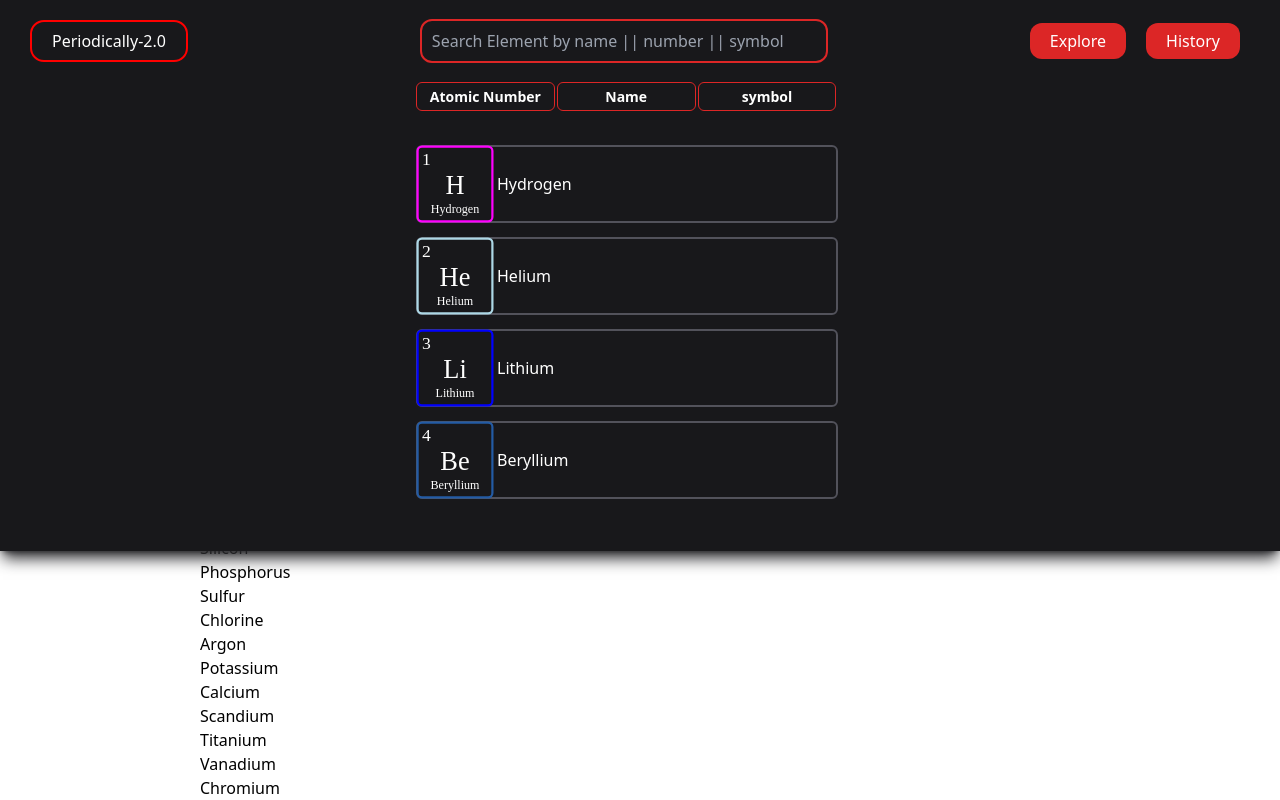
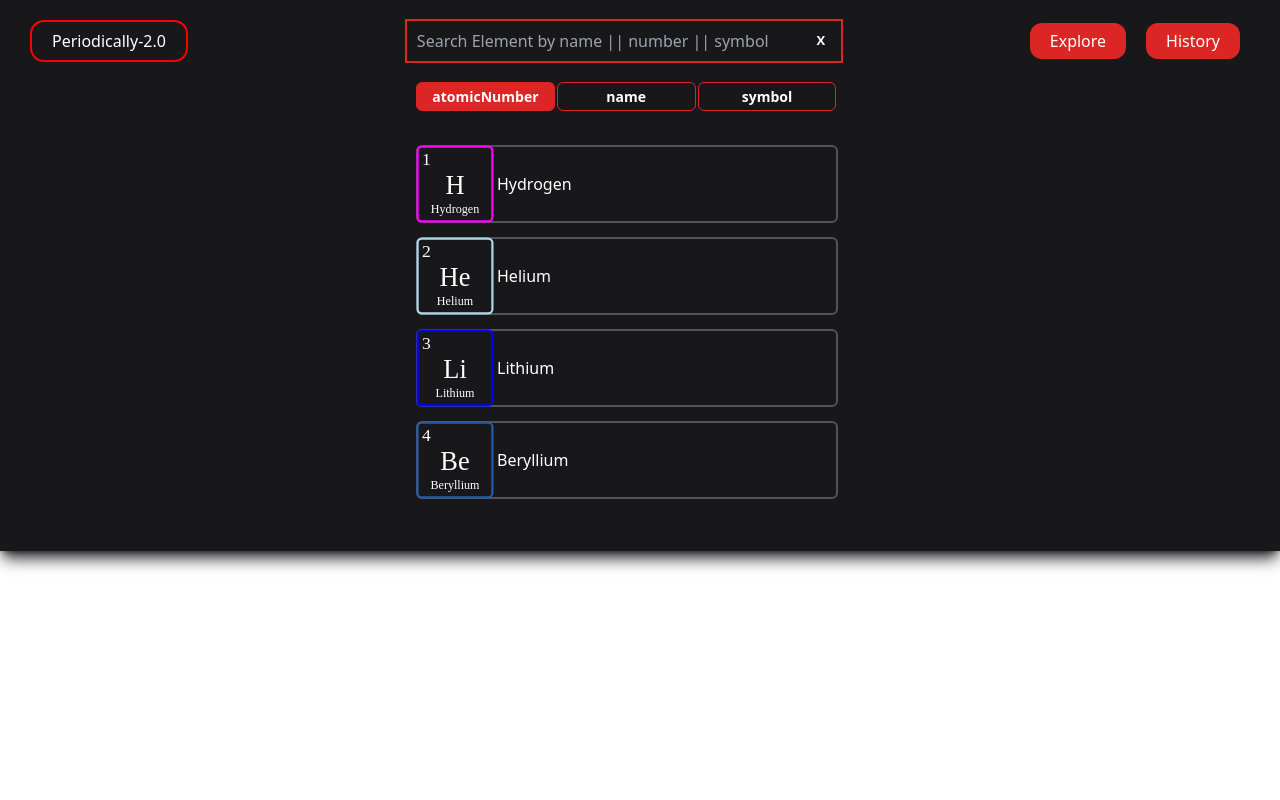
Before and after one commit to priyanshu082/periodix, a Next.js app: page /useless in a window 1280 px wide. Both pictures are taken after a click on the element 623 px from the left and 41 px from the top of the page. Shown: the top 800 px of the page. Built offline with nearby package versions, Linux system fonts and the light colour scheme.

Commit message:
debouncing is added and cross button is update in searching

```diff
--- a/src/app/useless/page.jsx
+++ b/src/app/useless/page.jsx
@@ -16,9 +16,24 @@ const Page = () => {
         setTableData(result)
     }
 
-    useEffect(()=>{
+    const Mydebounce=(fn,d)=>{
+      let timer
 
-    })
+      const debounce =(...args)=>{
+
+        if(timer) clearInterval(timer)
+          timer= setTimeout(() =>fn(...args) , d);
+      };
+
+      return debounce
+    }
+
+    const myfunct=(...arg)=>{
+      console.log(...arg)
+    }
+
+    const debounceFunction=Mydebounce(myfunct,500)
+    debounceFunction(100,100,100,100)
 
   return (
     <div className='pt-[200px] pl-[200px]'>
@@ -27,17 +42,17 @@ const Page = () => {
         value={searchQuery}
         onChange={handleSearch}
         />
-        {/* {data.map((data)=>(
-            <div>{data.name}</div>
-        ))} */}
 
 
-        {Tabledata.map((searcData,key)=>(
+{/*   {Tabledata.map((searcData,key)=>(
            <div key={key} className=''>
             {searcData.name}
            </div>
+        ))} */}
 
-        ))}
+        <div onClick={()=>debounceFunction(100,100,103)}>
+        click me
+        </div>
 
     </div>
   )
--- a/src/components/Navabr.jsx
+++ b/src/components/Navabr.jsx
@@ -1,53 +1,65 @@
 "use client";
 import React, { useEffect, useState } from "react";
 import SearchElementCard from "./SearchElementCard";
-
+import { searchInput } from "@/utils/navbar";
+import { myDebounce } from "@/utils/debounce";
 
 const Navabr = () => {
+  const data = require("../utils/data.json");
+  const [display, setDisplay] = useState(false);
+  const [active, setActive] = useState("atomicNumber");
+  const [filterData, setFilterData] = useState(data);
+  const [searchQuery, setSearchQuery] = useState("");
 
+  //   search function
+  const functToSetQuery = (value) => {
+    setSearchQuery(value);
+  };
+  const debounceString = myDebounce(functToSetQuery, 1);
 
-  const data=require('../utils/data.json')
-  const [display, setDisplay] = useState(false);
-  const [active, setActive] = useState("");
-  const [filterData,setFilterData]= useState(data)
-  const [searchQuery, setSearchQuery] = useState('')
-
-//   useEffect(()=>{
-//     setFilterData(data)
-//   },[data])
-
-  const handleSearch=(event)=>{
-    setSearchQuery(event.target.value)
-    const result = data.filter(item=>item.name.toLowerCase().includes(searchQuery.toLowerCase()))
-    setFilterData(result)
+  useEffect(() => {
+    if (searchQuery !== "") {
+      const result = data.filter((item) =>
+        item[active].toLowerCase().includes(searchQuery.toLowerCase())
+      );
+      setFilterData(result);
+    } else {
+      setFilterData(data);
     }
 
-  const searchInput = [
-    { name: "Atomic Number" },
-    { name: "Name" },
-    { name: "symbol" },
-  ];
-
+    console.log("succesfull");
+  });
 
   return (
     <div className="flex flex-col text-white z-50 w-full fixed bg-zinc-900 shadow-lg shadow-zinc-800 ">
-
       {/* navbar content  */}
       <div className=" flex flex-row justify-between items-center pr-[40px]">
         {/* logo */}
         <div className="logo">Periodically-2.0</div>
 
         {/* searchbar */}
+        <div className="flex flex-row items-center border-[2px] border-red-600 pr-[10px]">
           <div
-          onClick={() => setDisplay(!display)}
-          className="border-[2px] border-red-600 rounded-xl px-[10px]"
+            onClick={() => setDisplay(true)}
+            className="  rounded-xl px-[10px] flex flex-row items-center"
           >
             <input
               className="bg-transparent h-[40px] w-[30vw] outline-none"
               placeholder="Search Element by name || number || symbol"
               value={searchQuery}
-            onChange={handleSearch}
+              onChange={(event) => debounceString(event.target.value)}
             />
+          </div>
+
+          <div onClick={() => setDisplay(false)}>
+            <div
+              className={`${
+                display ? "opacity-100" : "opacity-0"
+              } rounded-full cursor-pointer font-bold  text-[13px] w-[20px] items-center text-center`}
+            >
+              X
+            </div>
+          </div>
         </div>
 
         {/* {history page},explore page */}
@@ -59,7 +71,6 @@ const Navabr = () => {
             History
           </div>
         </div>
-
       </div>
 
       {/* displaying of search by category */}
@@ -83,18 +94,17 @@ const Navabr = () => {
           ))}
         </div>
 
-
         {/* div for displaying searching result */}
         <div className="mt-[20px] w-[100%] h-[420px]">
           <div className="w-[100%] h-[90%] overflow-scroll scrollbar-hide">
-            {filterData.map((data)=>(
-             <SearchElementCard data={data}/>
+            {filterData.map((data, key) => (
+              <div key={key} className="">
+                <SearchElementCard data={data} />
+              </div>
             ))}
           </div>
         </div>
-
       </div>
-
     </div>
   );
 };
--- /dev/null
+++ b/src/utils/debounce.js
@@ -0,0 +1,11 @@
+export const myDebounce=(fn,time)=>{
+    let timer
+
+    const debounce=(...args)=>{
+        if(timer) clearInterval(timer);
+
+        timer=setTimeout(() => fn(...args), time);
+    }
+
+    return debounce
+}
--- /dev/null
+++ b/src/utils/navbar.js
@@ -0,0 +1,7 @@
+
+
+export const searchInput = [
+    { name: "atomicNumber" },
+    { name: "name" },
+    { name: "symbol" },
+  ];
```
Lines whose indentation alone changed are shown as unchanged.
